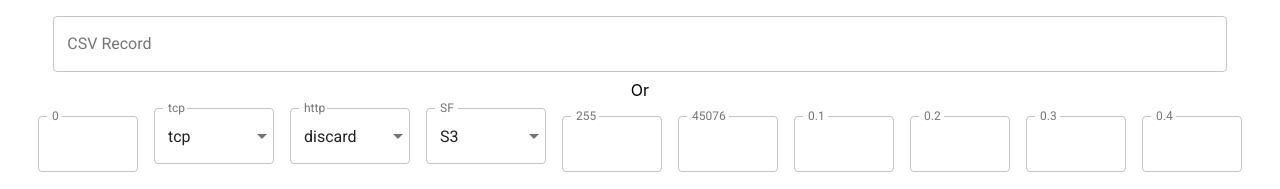
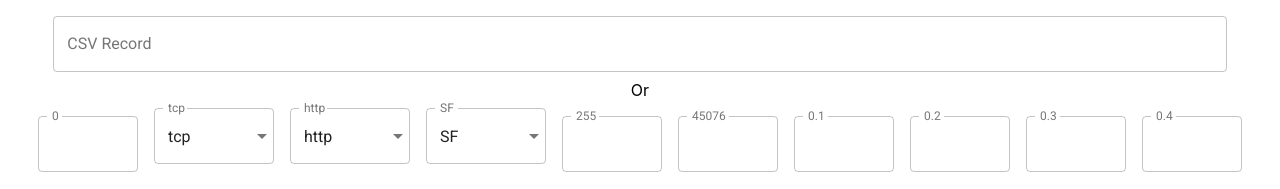
Before and after one commit to sapienscube/intrusion-detection-system-web-client, a React (Create React App) app: page / in a window 1280 px wide. Shown: the top 189 px of the page. Built offline with nearby package versions, Linux system fonts and the light colour scheme.

Commit message:
Fix SimpleSelect title

```diff
--- a/src/material-ui/SimpleSelect.js
+++ b/src/material-ui/SimpleSelect.js
@@ -30,7 +30,7 @@ const styles = {
 function SimpleSelect(props) {
   const { classes, title, values, placeholder, onCatChange } = props;
   const [state, setState] = React.useState({
-    placeholder: placeholder,
+    title: title,
     name: "hai",
     labelWidth: 0
   });
@@ -59,7 +59,7 @@ function SimpleSelect(props) {
             {title}
           </InputLabel>
           <Select
-            value={state.placeholder}
+            value={state.title}
             onChange={handleChange}
             input={
               <OutlinedInput
```
